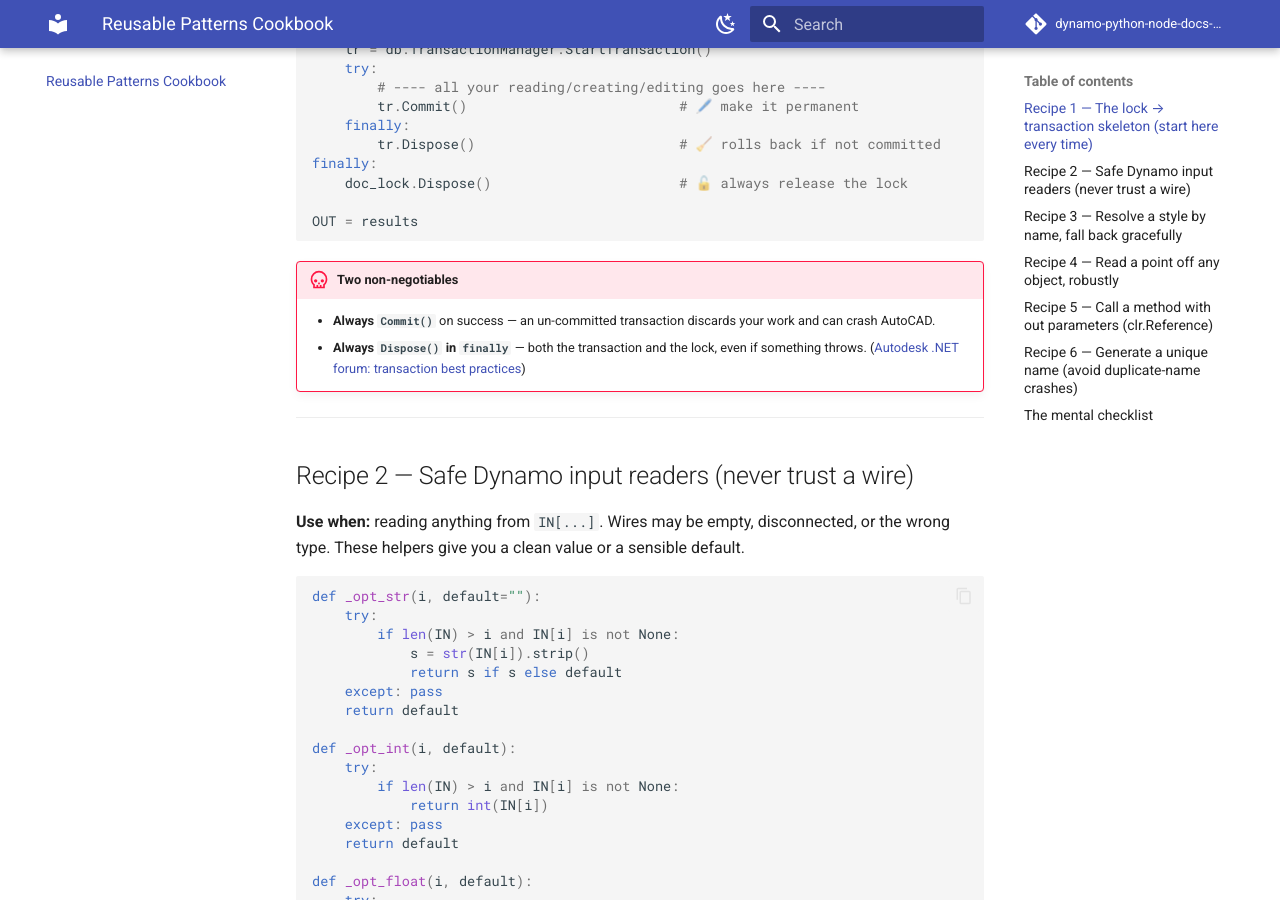
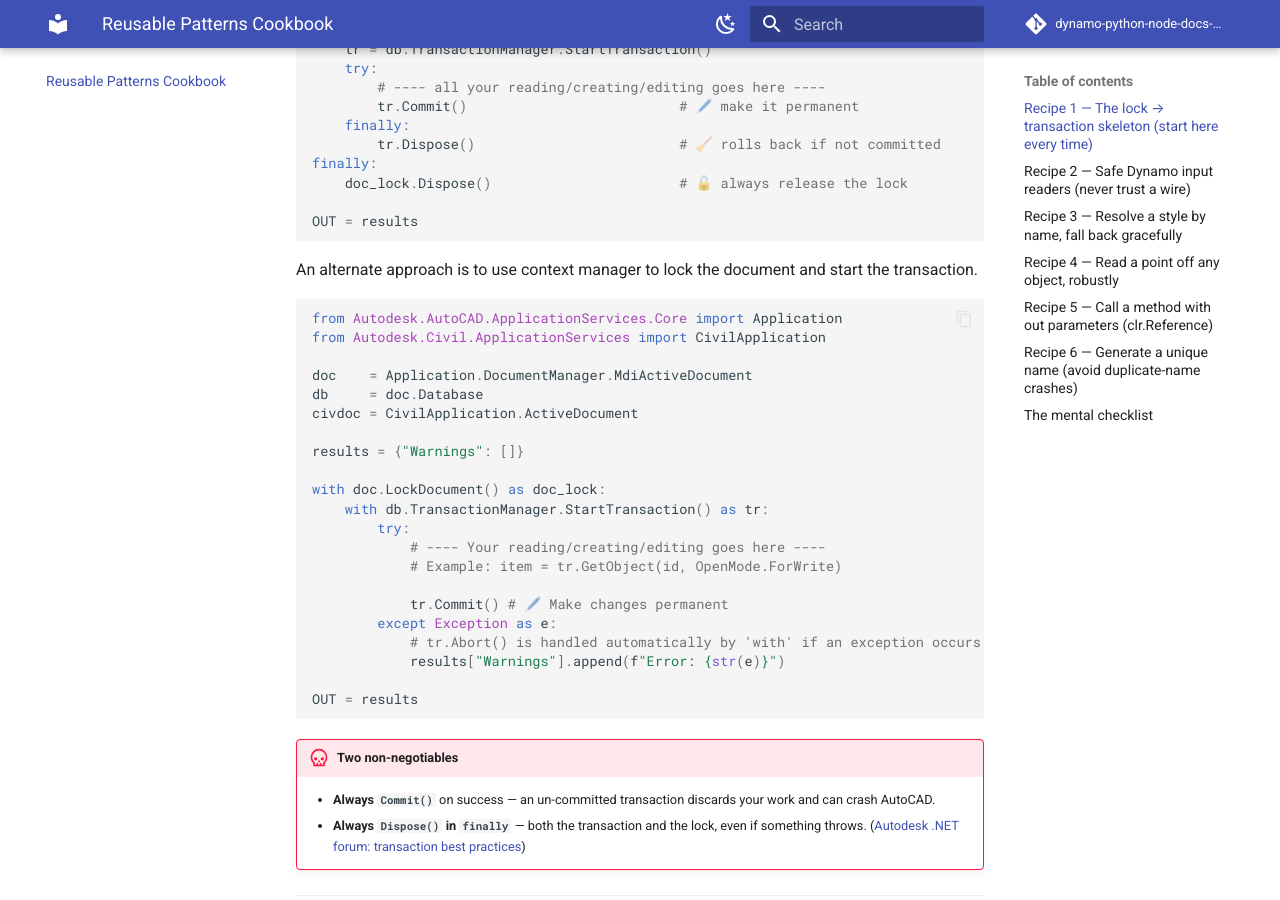
Before and after one commit to PrathamGitHub/dynamo-python-node-docs-v1, an MkDocs documentation site: the page built from docs/cookbook.md, in a window 1280 px wide and 900 px high, scrolled down 751 px. Built offline with MkDocs 1.6.1 and Material for MkDocs 9.7.7, drawn with Linux system fonts in a browser that asks for light colours; comment, search, counter and statistics services are not loaded.

Commit message:
Enhance documentation with additional context manager example and flowchart updates
- Added an example using a context manager for document locking and transaction management in the cookbook.
- Updated flowcharts in the cookbook and gotchas sections to use TD layout for better readability.
- Improved clarity in the main loop flowchart by removing numbered steps for a cleaner presentation.

````diff
--- a/docs/cookbook.md
+++ b/docs/cookbook.md
@@ -33,6 +33,31 @@ try:
         tr.Dispose()                         # 🧹 rolls back if not committed
 finally:
     doc_lock.Dispose()                       # 🔓 always release the lock
+
+OUT = results
+```
+
+An alternate approach is to use context manager to lock the document and start the transaction.
+```python
+from Autodesk.AutoCAD.ApplicationServices.Core import Application
+from Autodesk.Civil.ApplicationServices import CivilApplication
+
+doc    = Application.DocumentManager.MdiActiveDocument
+db     = doc.Database
+civdoc = CivilApplication.ActiveDocument
+
+results = {"Warnings": []}
+
+with doc.LockDocument() as doc_lock:
+    with db.TransactionManager.StartTransaction() as tr:
+        try:
+            # ---- Your reading/creating/editing goes here ----
+            # Example: item = tr.GetObject(id, OpenMode.ForWrite)
+
+            tr.Commit() # 🖊️ Make changes permanent
+        except Exception as e:
+            # tr.Abort() is handled automatically by 'with' if an exception occurs
+            results["Warnings"].append(f"Error: {str(e)}")
 
 OUT = results
 ```
````
Also changed, not shown: other parts of docs/cookbook.md (+1 -1 lines), docs/gotchas.md (+1 -1 lines), docs/walkthrough/g-main-loop.md (+8 -8 lines).
